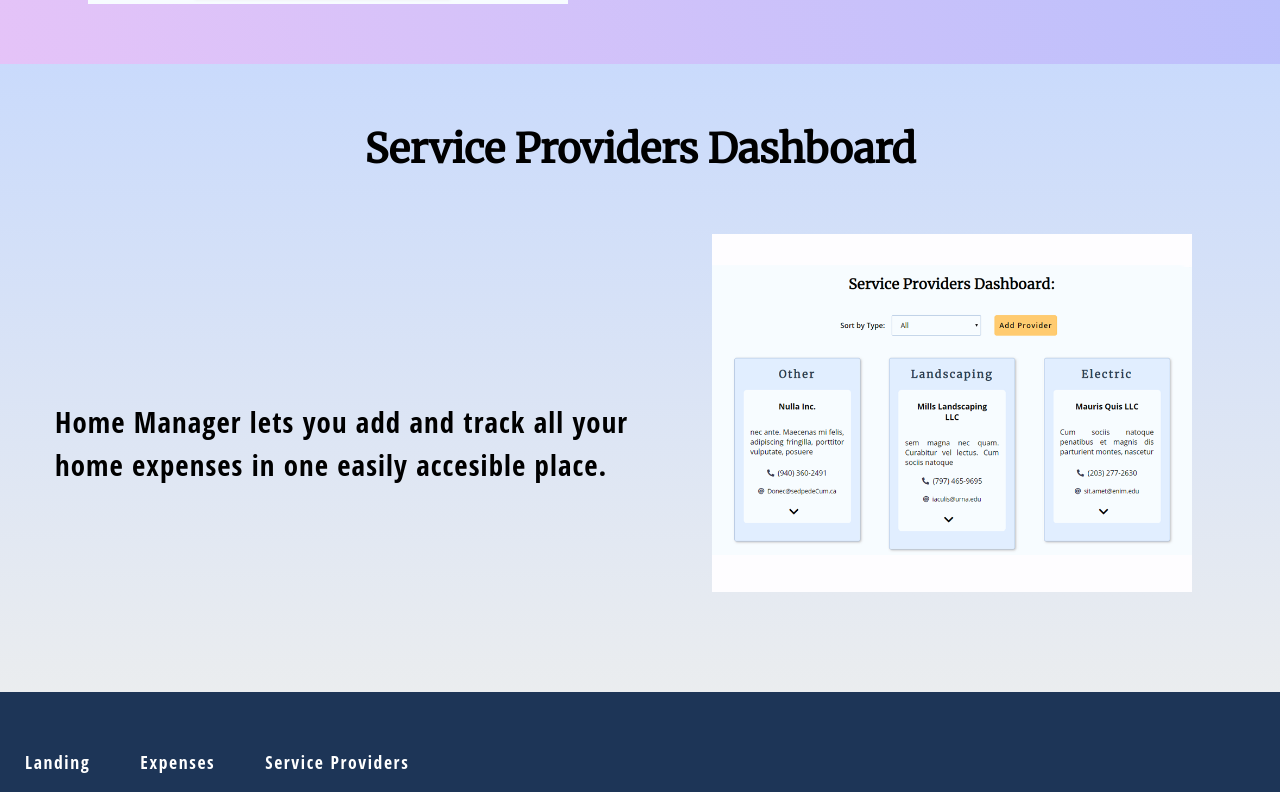
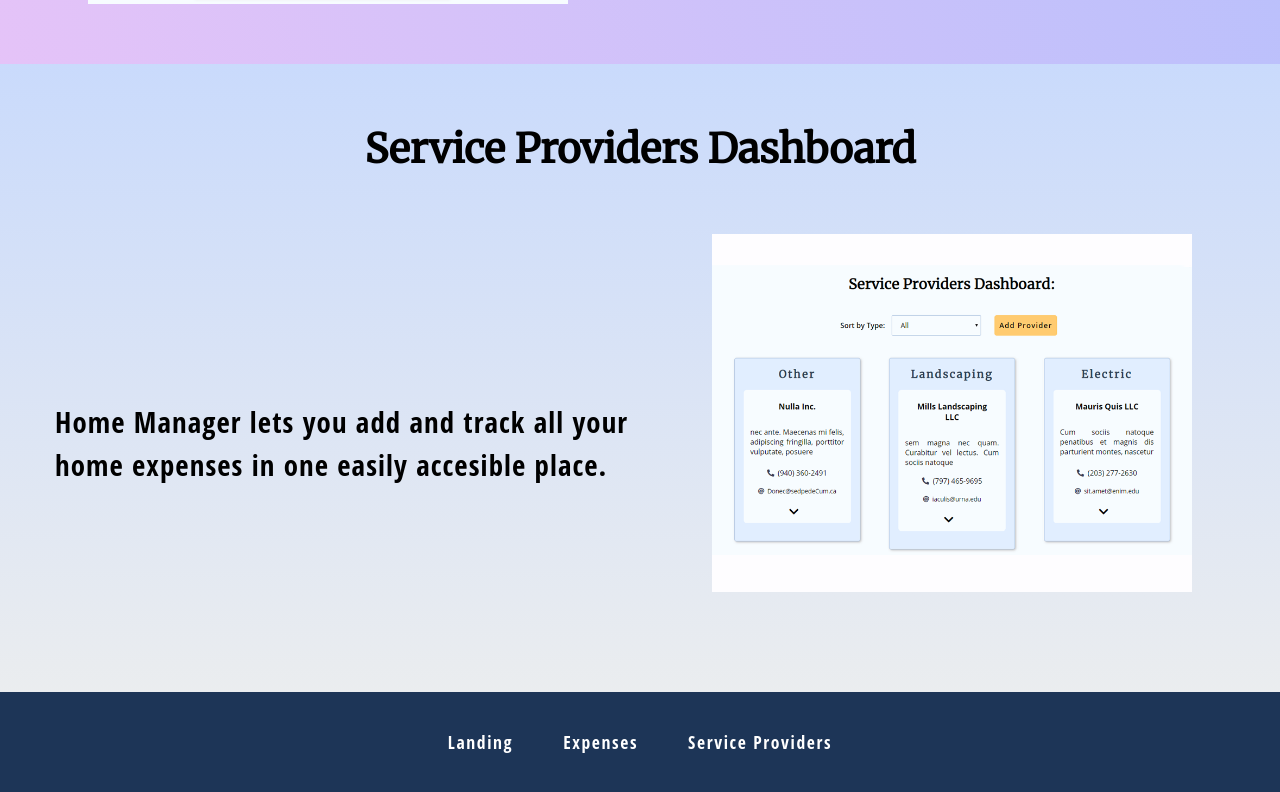
Before and after one commit to rodrigohervas/home-manager-client, a React (Create React App) app: page / in a window 1280 px wide. Shown: the part 1931-2723 px from the top of the page. Built offline with nearby package versions, Linux system fonts and the light colour scheme; no server answers.

Commit message:
modified footer

```diff
--- a/src/navigation/Footer.js
+++ b/src/navigation/Footer.js
@@ -1,6 +1,6 @@
 import React from 'react'
 import { NavLink } from 'react-router-dom'
-import './../styles/nav.css'
+import './../styles/footer.css'
 
 /**
  * Footer Component
--- /dev/null
+++ b/src/styles/footer.css
@@ -0,0 +1,37 @@
+
+footer {
+    display: flex;
+    flex-direction: column;
+    justify-content: center;
+
+    background-color: var(--nav-bg-color);
+    color: var(--fourth-font-color);
+    height: 140px;
+    width: 100%;
+}
+
+.footer-menu {
+    display: flex;
+    flex-direction: column;
+    justify-content: center;
+    align-items: center;
+    transition: all 0.4s ease 0s;
+}
+
+.navlink {
+    margin: 5px 25px;
+}
+
+@media screen and (min-width: 500px) {
+    .footer-menu {
+        display: flex;
+        flex-direction: row;
+        justify-content: center;
+        align-items: center;
+        transition: all 0.4s ease 0s;
+    }
+
+    footer{
+        height: 100px;
+    }
+}
--- a/src/styles/nav.css
+++ b/src/styles/nav.css
@@ -1,6 +1,6 @@
 @import './hamburger.css';
 
-header, footer {
+header {
     display: flex;
     flex-direction: column;
     justify-content: center;
@@ -18,14 +18,7 @@ header, footer {
     box-shadow: 0 0 7px 3px var(--nav-shadow-color);
 }
 
-footer{
-    background-color: var(--nav-bg-color);
-    color: var(--fourth-font-color);
-    height: 140px;
-    width: 100%;
-}
-
-.nav, .logo, .footer-menu {
+.nav, .logo {
     display: flex;
     flex-direction: row;
     justify-content: space-between;
@@ -38,7 +31,7 @@ footer{
 }
 
 @media screen and (max-width: 400px) {
-    .nav, .logo, .footer-menu {
+    .nav, .logo {
         display: flex;
         flex-direction: column;
         justify-content: center;
@@ -49,7 +42,7 @@ footer{
 
 @media screen and (min-width: 800px) {
 
-    .nav, footer {
+    .nav {
         display: flex;
         flex-direction: row;
         justify-content: space-between;
@@ -59,7 +52,7 @@ footer{
         transition: all 0.4s ease 0s;
     }
 
-    .nav, .logo, .footer-menu {
+    .nav, .logo {
         display: flex;
         flex-direction: row;
         justify-content: space-between;
@@ -71,10 +64,6 @@ footer{
         display: none;
     }
 
-    .footer-menu {
-        justify-content: center;
-    }
-
     .navlink {
         margin: 5px 25px;
     }
```
Also changed, not shown: src/overlay.js (deleted, +0 -12 lines), src/styles/overlay.css (deleted).
